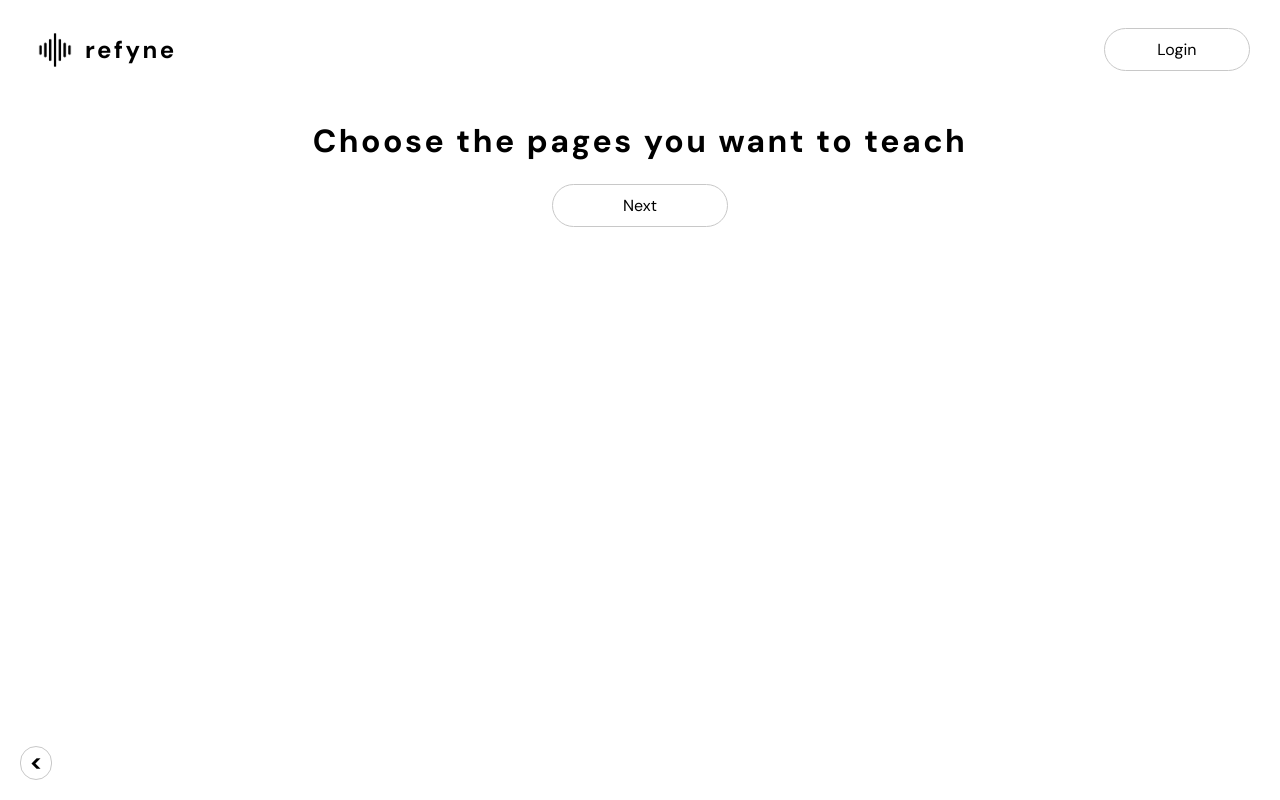
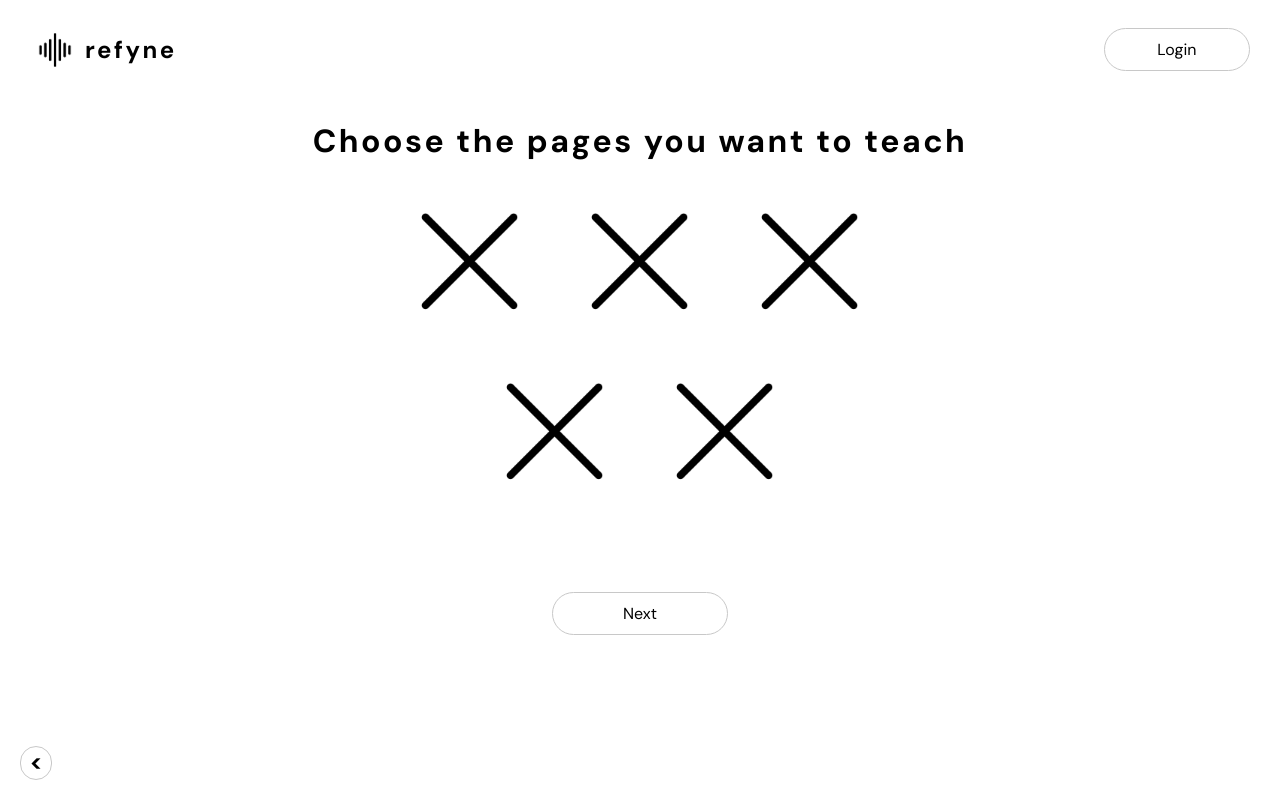
Before and after one commit to linv24/hackmit-23, a React (Create React App) app in the folder feyn/react/: page /pages in a window 1280 px wide. Built offline with nearby package versions, Linux system fonts and the light colour scheme; what mic-recorder-to-mp3 would draw is missing.

Commit message:
Hardcoded choose pages

```diff
--- a/feyn/react/src/Components/Loading/Loading.css
+++ b/feyn/react/src/Components/Loading/Loading.css
@@ -4,5 +4,5 @@
     display: flex;
     align-items: center;
     justify-content: center;
-    background-color: #f4f4f4;
+    background-color: white;
 }
--- a/feyn/react/src/Components/Pages/Pages.css
+++ b/feyn/react/src/Components/Pages/Pages.css
@@ -1,10 +1,18 @@
-/* html, body {
-    background-color: white !important;
-    height: 100%;
-    margin: 0;
-    padding: 0;
-} */
+.image-grid {
+    display: flex;
+    flex-wrap: wrap;
+    justify-content: center;
+    gap: 16px; /* Gap between images */
+    width: 100%;
+    max-width: calc(4 * 150px + 3 * 16px); /* 4 images, each 150px wide, plus 3 gaps of 16px */
+}
 
-.selected-page {
-    border: 3px solid green;
+.image-grid img {
+    cursor: pointer;
+    border: 2px solid transparent;
+    width: 150px; /* Adjust this value to your preference for the image width */
 }
+
+.image-grid img.selected {
+    border: 4px solid #FE9371; /* Adjust the border color to your preference */
+}
--- a/feyn/react/src/Components/Pages/Pages.js
+++ b/feyn/react/src/Components/Pages/Pages.js
@@ -1,24 +1,45 @@
+// demo
+import React, { useState } from 'react';
+import { Link } from "react-router-dom";
+import Header from "../Header/Header.js";
 import "./Pages.css"
 import "../index.css"
-import React from 'react';
-import { Link } from "react-router-dom";
-import Header from "../Header/Header.js"
-import { Document, Page } from 'react-pdf';
 
 const Pages = () => {
+    const [selectedPages, setSelectedPages] = useState([]);
+    const images = ['../../../images/x.png', '../../../images/x.png', '../../../images/x.png', '../../../images/x.png', '../../../images/x.png']; // Add paths of your images here
+
+    const handleImageClick = (index) => {
+        if (selectedPages.includes(index)) {
+            setSelectedPages(prev => prev.filter(i => i !== index));
+        } else {
+            setSelectedPages(prev => [...prev, index]);
+        }
+    };
 
     return (
         <div>
             <Header />
-            <div class="center-container">
+            <div className="center-container">
                 <h1>Choose the pages you want to teach</h1>
-                <Link to="/Record" class="main-button">Next</Link>
+
+                <div className="image-grid">
+                    {images.map((img, index) => (
+                        <img
+                            key={index}
+                            src={img}
+                            alt={`Page ${index + 1}`}
+                            onClick={() => handleImageClick(index)}
+                            className={selectedPages.includes(index) ? 'selected' : ''}
+                        />
+                    ))}
+                </div>
+                <br/><br/><br/><br/>
+                <Link to="/Record" className="main-button">Next</Link>
             </div>
-
-            <button class="back-button">&lt;</button>
+            <button className="back-button">&lt;</button>
         </div>
-    )
-
+    );
 };
 
 export default Pages;
```
